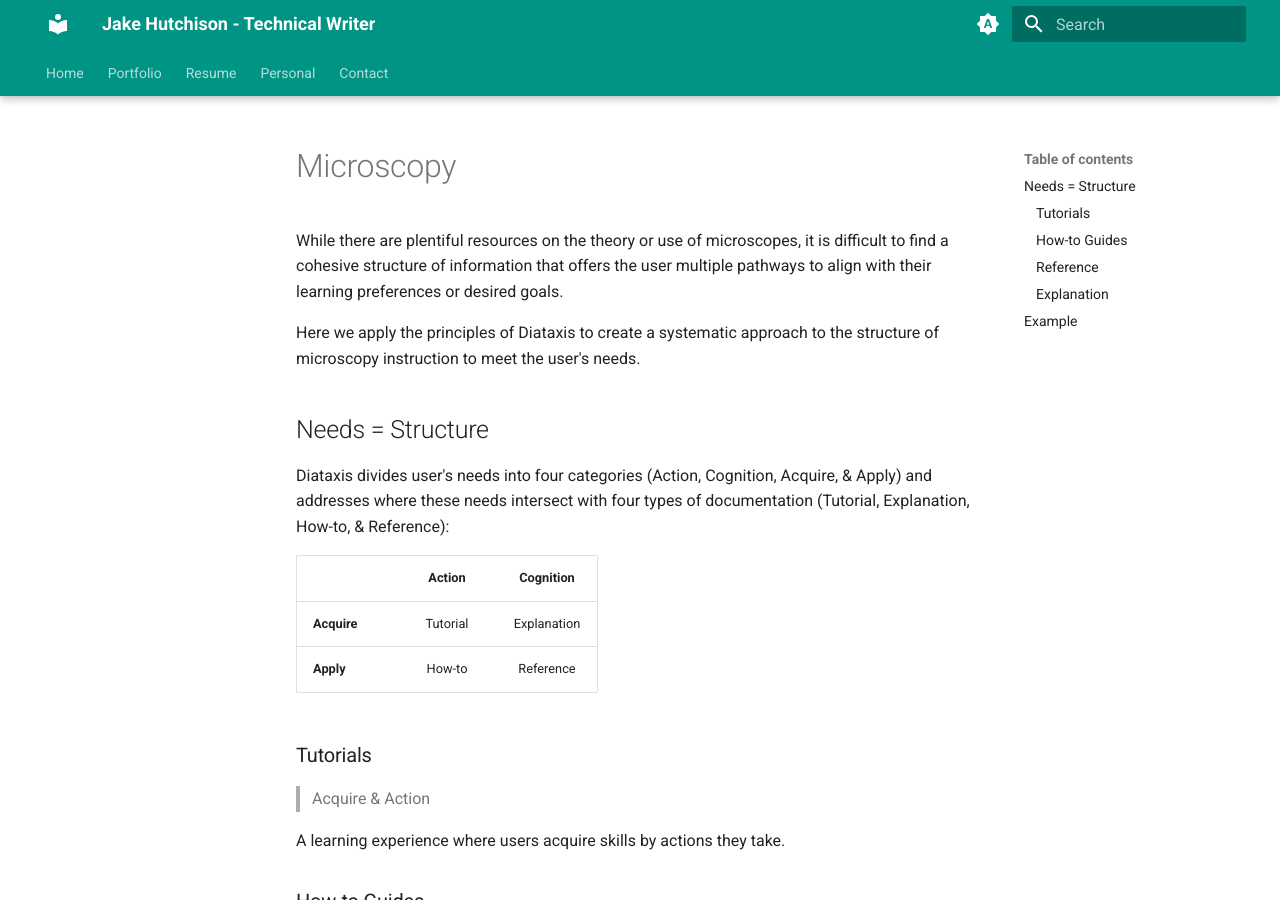
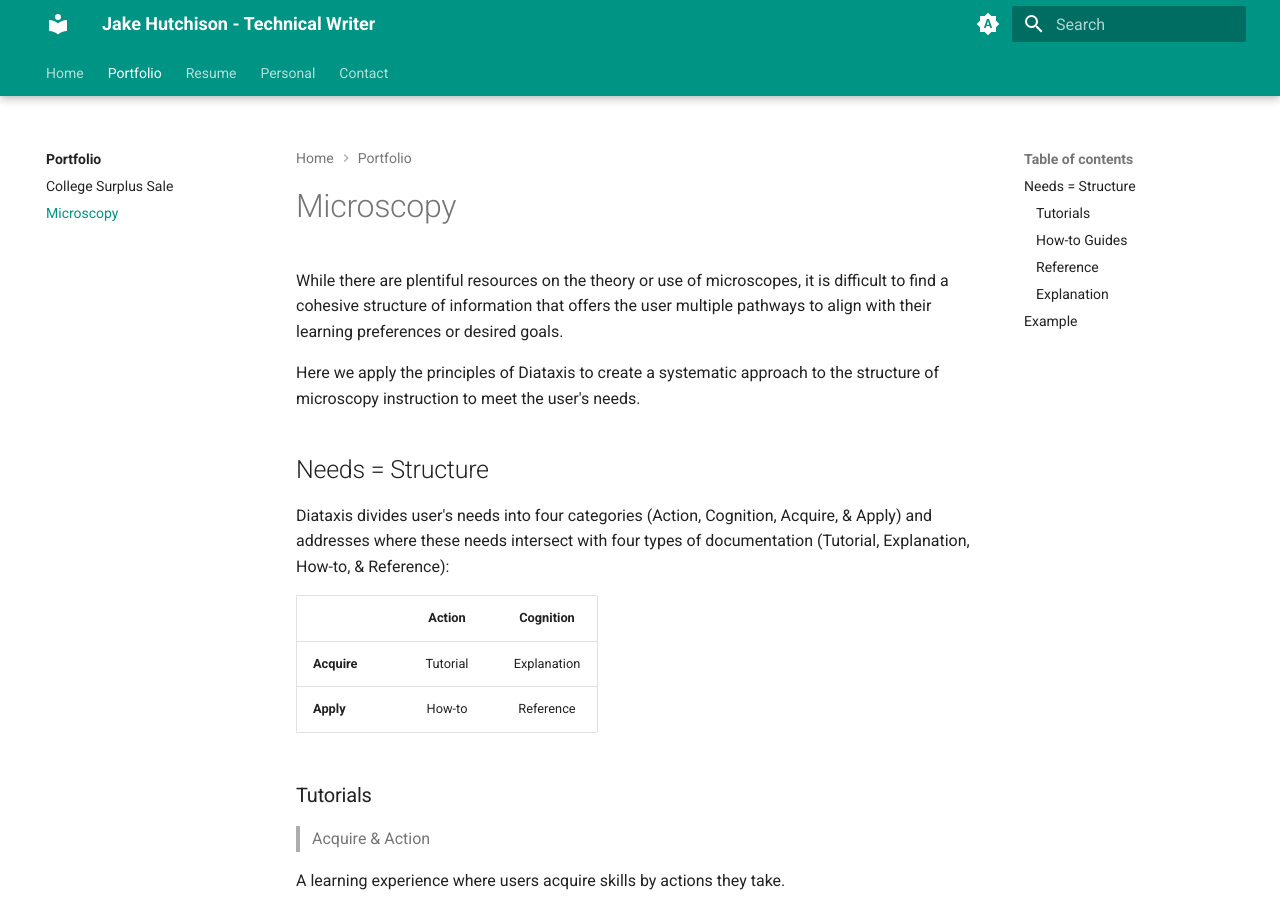
Before and after one commit to rogue-capers/vscode_portfolio, an MkDocs documentation site: the page built from docs/Portfolio/Microscopy.md, in a window 1280 px wide and 900 px high. Built offline with MkDocs 1.6.1 and Material for MkDocs 9.7.7, drawn with Linux system fonts in a browser that asks for light colours.

Commit message:
updated nav for portfolio/microscopy.md

```diff
--- a/mkdocs.yml
+++ b/mkdocs.yml
@@ -44,6 +44,7 @@ nav:
   - Portfolio:
     - Portfolio/index.md
     - College Surplus Sale: Portfolio/college surplus sale.md
+    - Microscopy: Portfolio/Microscopy.md
   - Resume: Resume.md
   - Personal: Personal.md
   - Contact: Contact.md
```
